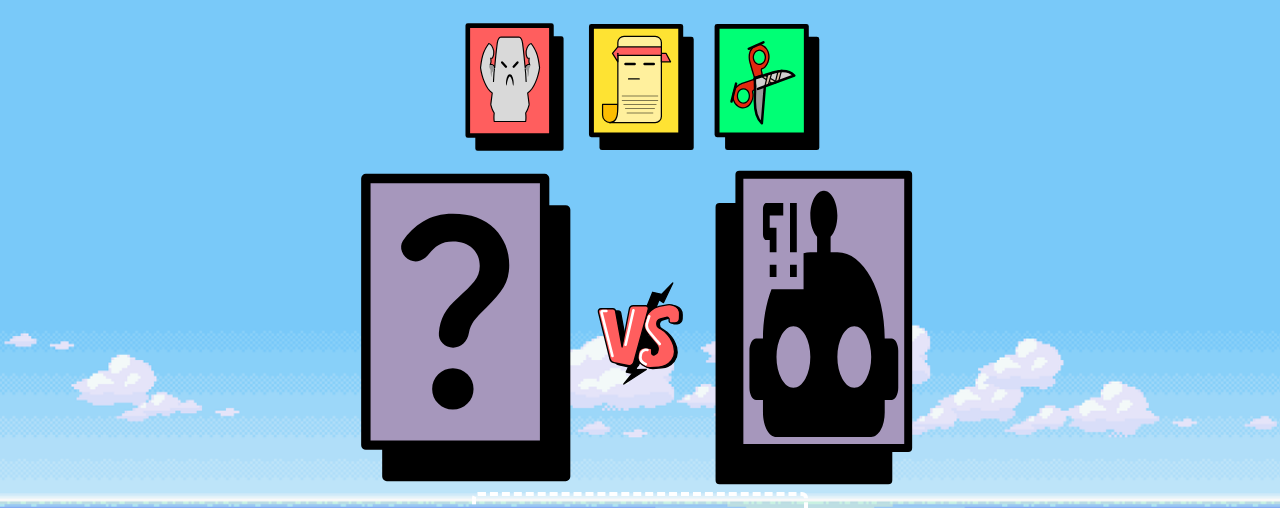
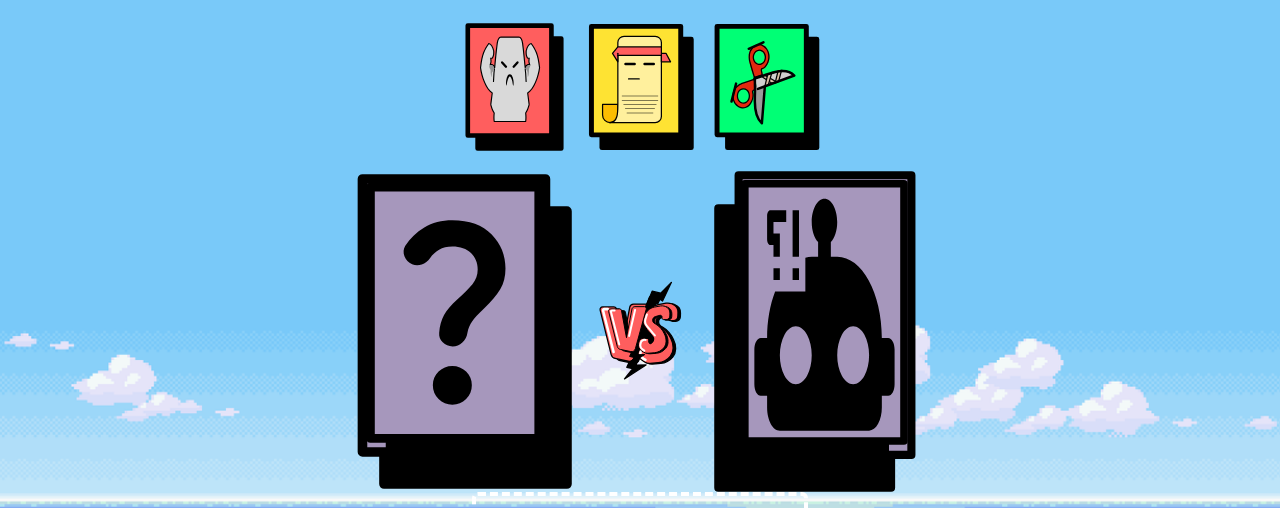
Before and after one commit to Bryaron/PiedraPapelTijeras, a plain HTML site: page index.html in a window 1280 px wide. Shown: the part 64-572 px from the top of the page. Drawn offline with Linux system fonts and the light colour scheme.

Commit message:
Update index.html

```diff
--- a/index.html
+++ b/index.html
@@ -6,7 +6,6 @@
     <meta name="viewport" content="width=device-width, initial-scale=1.0">
     <title>Piedra, Papel y Tijeras</title>
     <link rel="stylesheet" href="./assets/fonts/fonts.css">
-    <!-- <link rel="stylesheet" href="./assets/css/normalize.css"> -->
     <link rel="stylesheet" href="./assets/css/styles.css">
 </head>
 <body>
@@ -21,9 +20,9 @@
                 <div id="3" class="option scissor"></div>
             </section>
             <section class="fighting">
-                <div class="user"></div>
-                <div class="vs"></div>
-                <div class="pc"></div>
+                <img class="fighter user" src="./assets/img/Frame Usuario.svg"></img>
+                <img class="fighter vs" src="./assets/img/Frame VS.svg"></img>
+                <img class="fighter pc" src="./assets/img/Frame PC.svg"></img>
             </section>
             <section class="winer">
                 <p>Resultado</p>
@@ -31,6 +30,7 @@
         </section>
     </section>
 
+
     <script src="./assets/js/app.js"></script>
 </body>
 </html>
```
